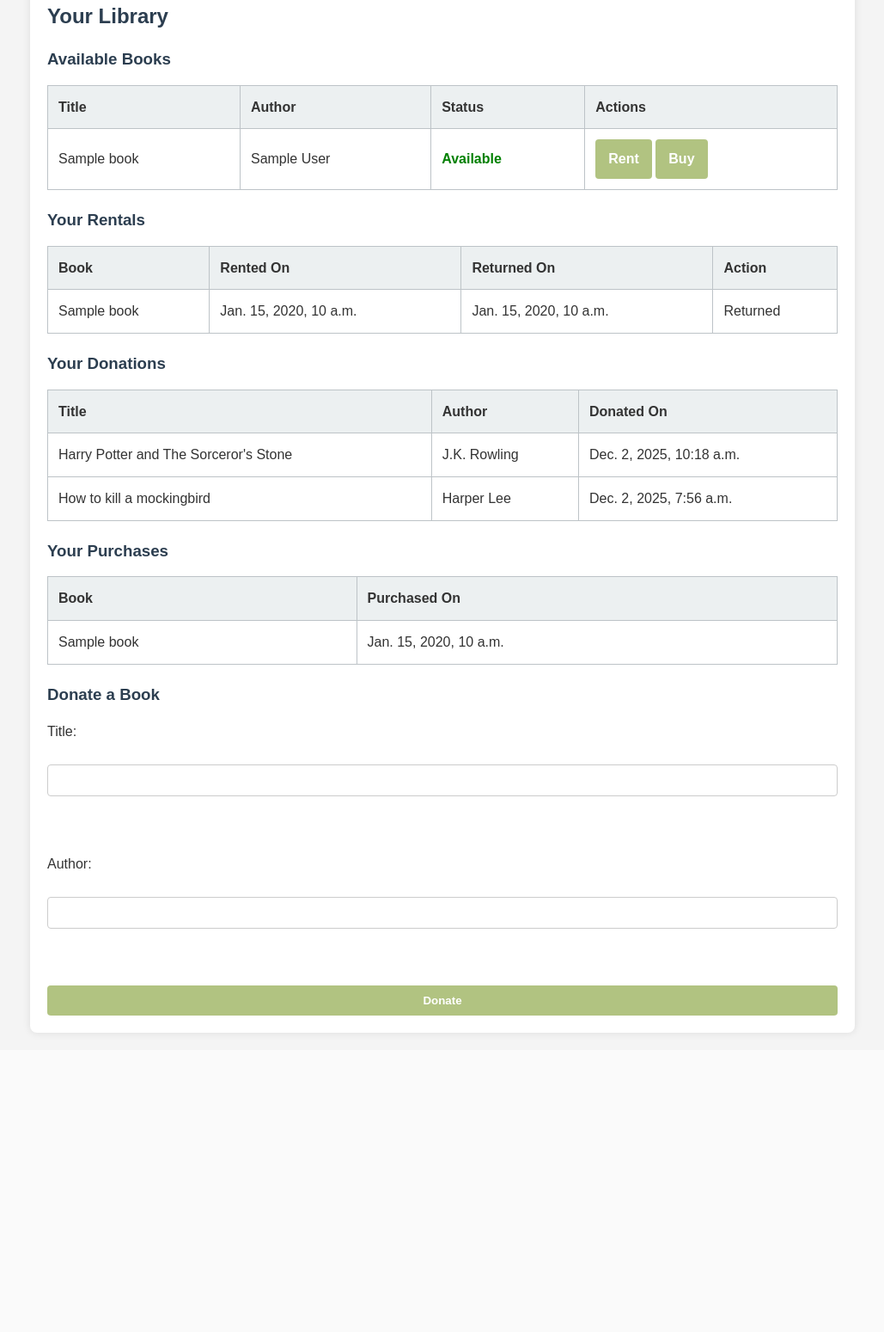
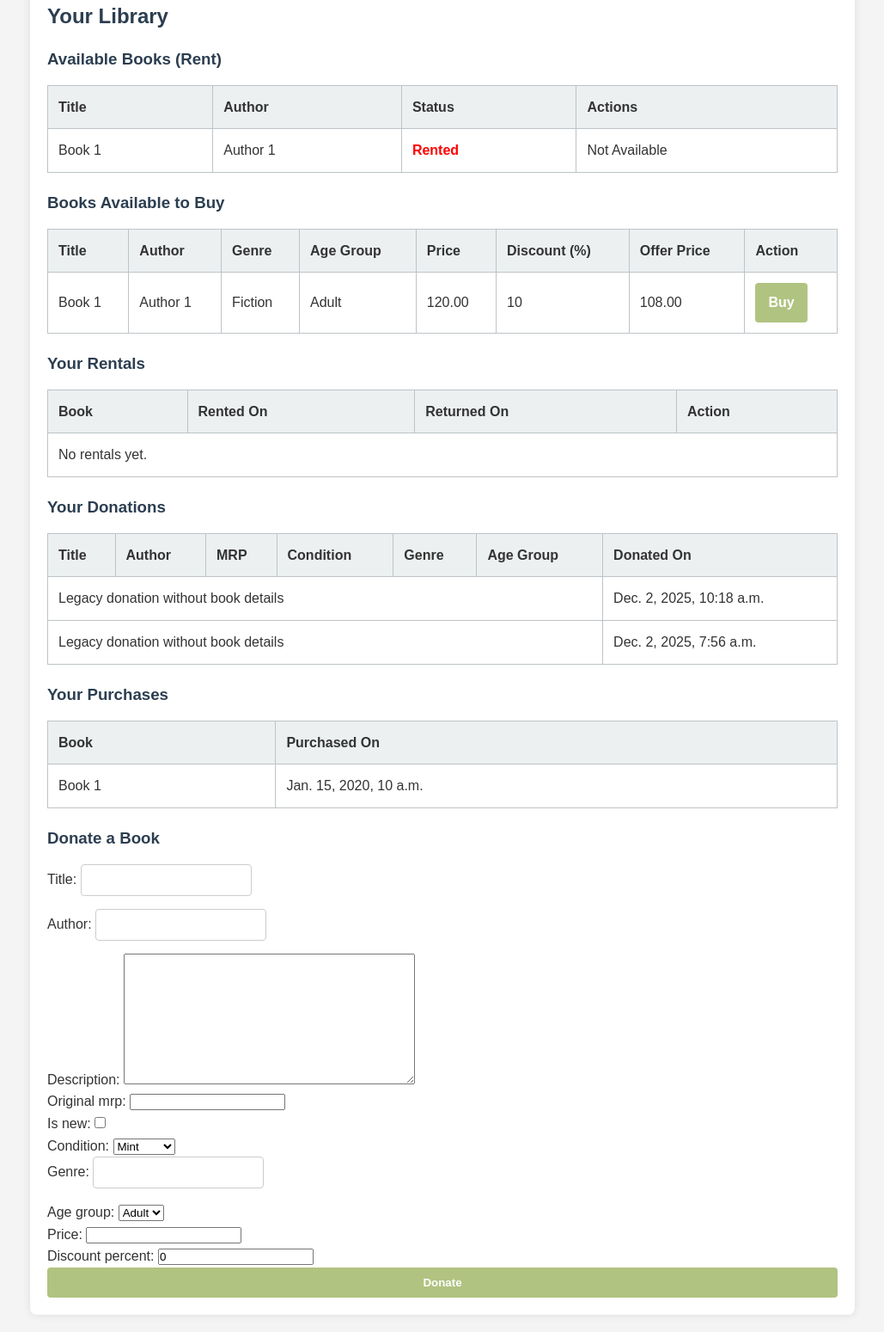
Before and after one commit to Lonewolfrex/demo_lib, a Django app: page / in a window 1280 px wide. Shown: the part 91-1640 px from the top of the page at 86% size, without its empty margins (125-1154 px from the left). Before the commit the page ends 1295 px from the top, so only its background shows below. Run offline with Django 4.2, Linux system fonts and the light colour scheme; a user stored in the database is signed in; data comes from the database, SQL or seed files in the repository; tables that the repository leaves empty hold one stand-in row (values such as "Sample post").

Commit message:
Rental, Donate, Buy feature updated

```diff
--- a/library_app/forms.py
+++ b/library_app/forms.py
@@ -1,6 +1,7 @@
 from django import forms
 from django.contrib.auth.models import User
 from django.contrib.auth.forms import UserCreationForm
+from .models import Book
 
 class UserRegisterForm(UserCreationForm):
     email = forms.EmailField()
@@ -8,3 +9,19 @@ class UserRegisterForm(UserCreationForm):
     class Meta:
         model = User
         fields = ['username', 'email', 'password1', 'password2']
+
+class DonationBookForm(forms.ModelForm):
+    class Meta:
+        model = Book
+        fields = [
+            'title',
+            'author',
+            'description',
+            'original_mrp',
+            'is_new',
+            'condition',
+            'genre',
+            'age_group',
+            'price',
+            'discount_percent',
+        ]
--- a/library_app/models.py
+++ b/library_app/models.py
@@ -2,14 +2,45 @@
 from django.db import models
 from django.contrib.auth.models import User
 
+
 class Book(models.Model):
+    CONDITION_CHOICES = [
+        ('mint', 'Mint'),
+        ('not-mint', 'Not Mint'),
+    ]
+
+    AGE_GROUP_CHOICES = [
+        ('kids', 'Kids'),
+        ('adult', 'Adult'),
+    ]
+
     title = models.CharField(max_length=200)
     author = models.CharField(max_length=100)
-    description = models.TextField(blank=True)
+    description = models.TextField(blank=True, default="")
+
+    original_mrp = models.DecimalField(max_digits=8, decimal_places=2, null=True, blank=True)
+    is_new = models.BooleanField(default=False)
+    condition = models.CharField(max_length=20, choices=CONDITION_CHOICES, default='mint')
+    genre = models.CharField(max_length=100, blank=True, default="")
+    age_group = models.CharField(max_length=10, choices=AGE_GROUP_CHOICES, default='adult')
+
+    price = models.DecimalField(max_digits=8, decimal_places=2, null=True, blank=True)
+    discount_percent = models.PositiveIntegerField(default=0)
+    offer_price = models.DecimalField(max_digits=8, decimal_places=2, null=True, blank=True)
+
     available = models.BooleanField(default=True)
+
+    donated_by = models.ForeignKey(
+        User,
+        null=True,
+        blank=True,
+        on_delete=models.SET_NULL,
+        related_name='donated_books'
+    )
 
     def __str__(self):
         return self.title
+
 
 class Rental(models.Model):
     user = models.ForeignKey(User, on_delete=models.CASCADE)
@@ -20,14 +51,17 @@ class Rental(models.Model):
     def __str__(self):
         return f"{self.user.username} - {self.book.title}"
 
+
 class Donation(models.Model):
     user = models.ForeignKey(User, on_delete=models.CASCADE)
-    book_title = models.CharField(max_length=200)
-    author = models.CharField(max_length=100)
+    book = models.ForeignKey(Book, on_delete=models.CASCADE, null=True, blank=True)
     donated_on = models.DateTimeField(auto_now_add=True)
 
     def __str__(self):
-        return f"{self.book_title} ({self.user.username})"
+        if self.book:
+            return f"{self.book.title} ({self.user.username})"
+        return f"Donation by {self.user.username}"
+
 
 class Purchase(models.Model):
     user = models.ForeignKey(User, on_delete=models.CASCADE)
--- a/library_app/templates/library_app/home.html
+++ b/library_app/templates/library_app/home.html
@@ -6,7 +6,7 @@
 {% block content %}
   <h2>Your Library</h2>
 
-  <h3>Available Books</h3>
+  <h3>Available Books (Rent)</h3>
   <table>
     <thead>
       <tr>
@@ -28,12 +28,47 @@
         <td>
           {% if book.available %}
             <a href="{% url 'rent-book' book.id %}" class="btn-action">Rent</a>
+          {% else %}
+            <span class="disabled">Not Available</span>
           {% endif %}
+        </td>
+      </tr>
+      {% empty %}
+      <tr><td colspan="4">No books available.</td></tr>
+      {% endfor %}
+    </tbody>
+  </table>
+
+  <h3>Books Available to Buy</h3>
+  <table>
+    <thead>
+      <tr>
+        <th>Title</th>
+        <th>Author</th>
+        <th>Genre</th>
+        <th>Age Group</th>
+        <th>Price</th>
+        <th>Discount (%)</th>
+        <th>Offer Price</th>
+        <th>Action</th>
+      </tr>
+    </thead>
+    <tbody>
+      {% for book in buyable_books %}
+      <tr>
+        <td>{{ book.title }}</td>
+        <td>{{ book.author }}</td>
+        <td>{{ book.genre }}</td>
+        <td>{{ book.get_age_group_display }}</td>
+        <td>{{ book.price }}</td>
+        <td>{{ book.discount_percent }}</td>
+        <td>{{ book.offer_price }}</td>
+        <td>
           <a href="{% url 'buy-book' book.id %}" class="btn-action btn-buy">Buy</a>
         </td>
       </tr>
       {% empty %}
-      <tr><td colspan="4">No books available.</td></tr>
+      <tr><td colspan="8">No books available to buy.</td></tr>
       {% endfor %}
     </tbody>
   </table>
@@ -75,18 +110,30 @@
   <table>
     <thead>
       <tr>
-        <th>Title</th><th>Author</th><th>Donated On</th>
+        <th>Title</th>
+        <th>Author</th>
+        <th>MRP</th>
+        <th>Condition</th>
+        <th>Genre</th>
+        <th>Age Group</th>
+        <th>Donated On</th>
       </tr>
     </thead>
     <tbody>
       {% for donation in donations %}
       <tr>
-        <td>{{ donation.book_title }}</td>
-        <td>{{ donation.author }}</td>
+        {% if donation.book %}
+          <td>{{ donation.book.title }}</td>
+          <td>{{ donation.book.author }}</td>
+          <td>{{ donation.book.original_mrp }}</td>
+          <td>{{ donation.book.get_condition_display }}</td>
+          <td>{{ donation.book.genre }}</td>
+          <td>{{ donation.book.get_age_group_display }}</td>
+        {% else %}
+          <td colspan="6">Legacy donation without book details</td>
+        {% endif %}
         <td>{{ donation.donated_on }}</td>
       </tr>
-      {% empty %}
-      <tr><td colspan="3">No donations yet.</td></tr>
       {% endfor %}
     </tbody>
   </table>
@@ -113,10 +160,8 @@
   <h3>Donate a Book</h3>
   <form method="POST" action="{% url 'donate-book' %}" class="form">
     {% csrf_token %}
-    <label>Title:</label><br>
-    <input type="text" name="title" required><br><br>
-    <label>Author:</label><br>
-    <input type="text" name="author" required><br><br>
+    {{ donation_form.as_p }}
     <button type="submit" class="btn-primary">Donate</button>
   </form>
+
 {% endblock %}
--- a/library_app/views.py
+++ b/library_app/views.py
@@ -1,6 +1,6 @@
 from django.shortcuts import render, redirect, get_object_or_404
 from django.contrib.auth import login, authenticate, logout
-from .forms import UserRegisterForm
+from .forms import UserRegisterForm, DonationBookForm
 from .models import Book, Rental, Donation, Purchase
 from django.contrib.auth.decorators import login_required
 from django.utils import timezone
@@ -38,17 +38,55 @@ def logout_view(request):
 @login_required
 def library_home(request):
     books = Book.objects.all()
+    buyable_books = Book.objects.filter(price__isnull=False)
     rentals = Rental.objects.filter(user=request.user).order_by('-rented_on')
-    donations = Donation.objects.filter(user=request.user).order_by('-donated_on')
-    purchases = Purchase.objects.filter(user=request.user).order_by('-purchased_on')
+    donations = Donation.objects.filter(user=request.user).select_related('book').order_by('-donated_on')
+    purchases = Purchase.objects.filter(user=request.user).select_related('book').order_by('-purchased_on')
+
+    donation_form = DonationBookForm()
 
     context = {
         'books': books,
+        'buyable_books': buyable_books,
         'rentals': rentals,
         'donations': donations,
         'purchases': purchases,
+        'donation_form': donation_form,
     }
     return render(request, 'library_app/home.html', context)
+
+@login_required
+def donate_book(request):
+    if request.method == 'POST':
+        form = DonationBookForm(request.POST)
+        if form.is_valid():
+            book = form.save(commit=False)
+            book.donated_by = request.user
+
+            if book.price is not None:
+                if book.discount_percent:
+                    discount_amount = (book.price * book.discount_percent) / 100
+                    book.offer_price = book.price - discount_amount
+                else:
+                    book.offer_price = book.price
+            else:
+                book.offer_price = None
+
+            book.available = True
+            book.save()
+
+            Donation.objects.create(user=request.user, book=book)
+            messages.success(request, f'Thank you for donating "{book.title}".')
+        else:
+            messages.error(request, 'Please correct the errors in the donation form.')
+    return redirect('library-home')
+
+@login_required
+def buy_book(request, book_id):
+    book = get_object_or_404(Book, id=book_id)
+    Purchase.objects.create(user=request.user, book=book)
+    messages.success(request, f'You bought "{book.title}".')
+    return redirect('library-home')
 
 @login_required
 def rent_book(request, book_id):
@@ -73,18 +111,6 @@ def return_book(request, rental_id):
     return redirect('library-home')
 
 @login_required
-def donate_book(request):
-    if request.method == 'POST':
-        title = request.POST.get('title')
-        author = request.POST.get('author')
-        if title and author:
-            Donation.objects.create(user=request.user, book_title=title, author=author)
-            messages.success(request, f'Thank you for donating "{title}".')
-        else:
-            messages.error(request, 'Please provide both title and author.')
-    return redirect('library-home')
-
-@login_required
 def buy_book(request, book_id):
     book = get_object_or_404(Book, id=book_id)
     Purchase.objects.create(user=request.user, book=book)
```
Also changed, not shown: db.sqlite3, library_app/migrations/0003_book_age_group_book_condition_book_discount_percent_and_more.py (added), library_app/migrations/0004_remove_donation_author_remove_donation_book_title_and_more.py (added).
